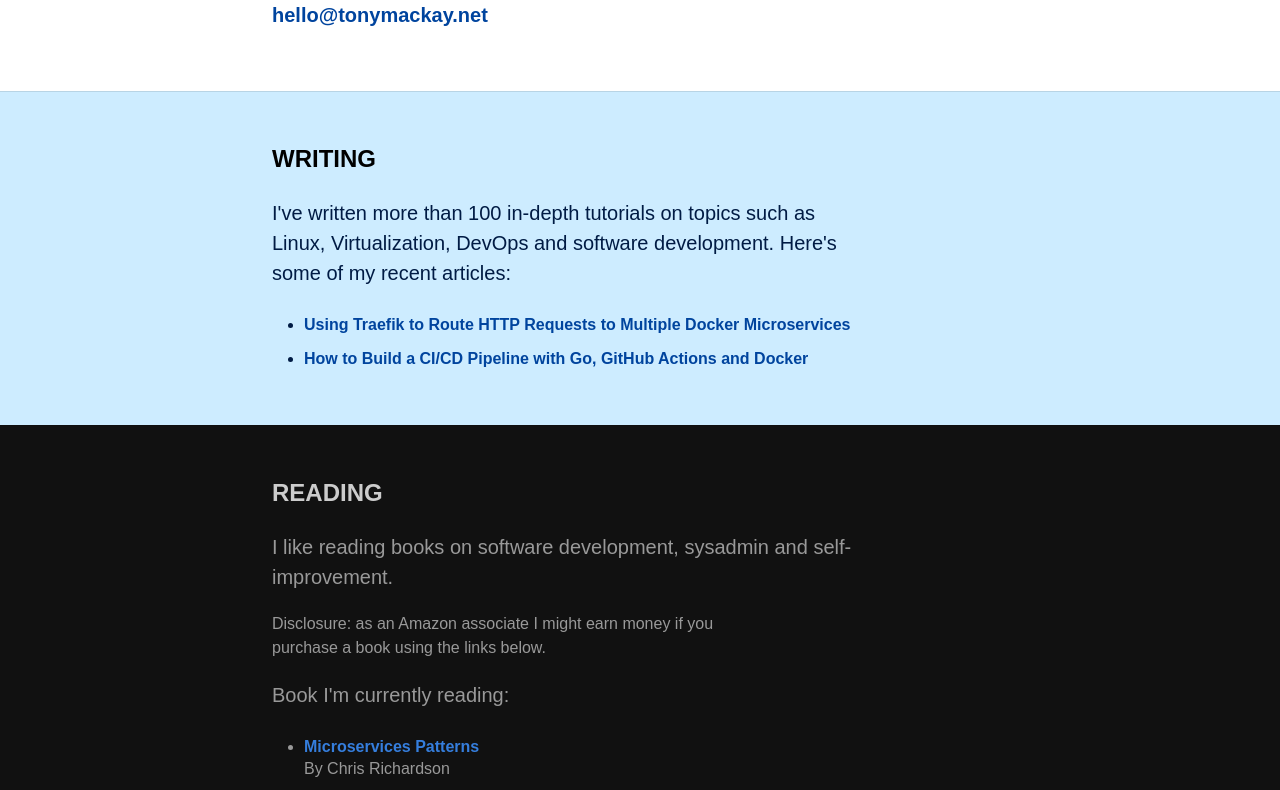
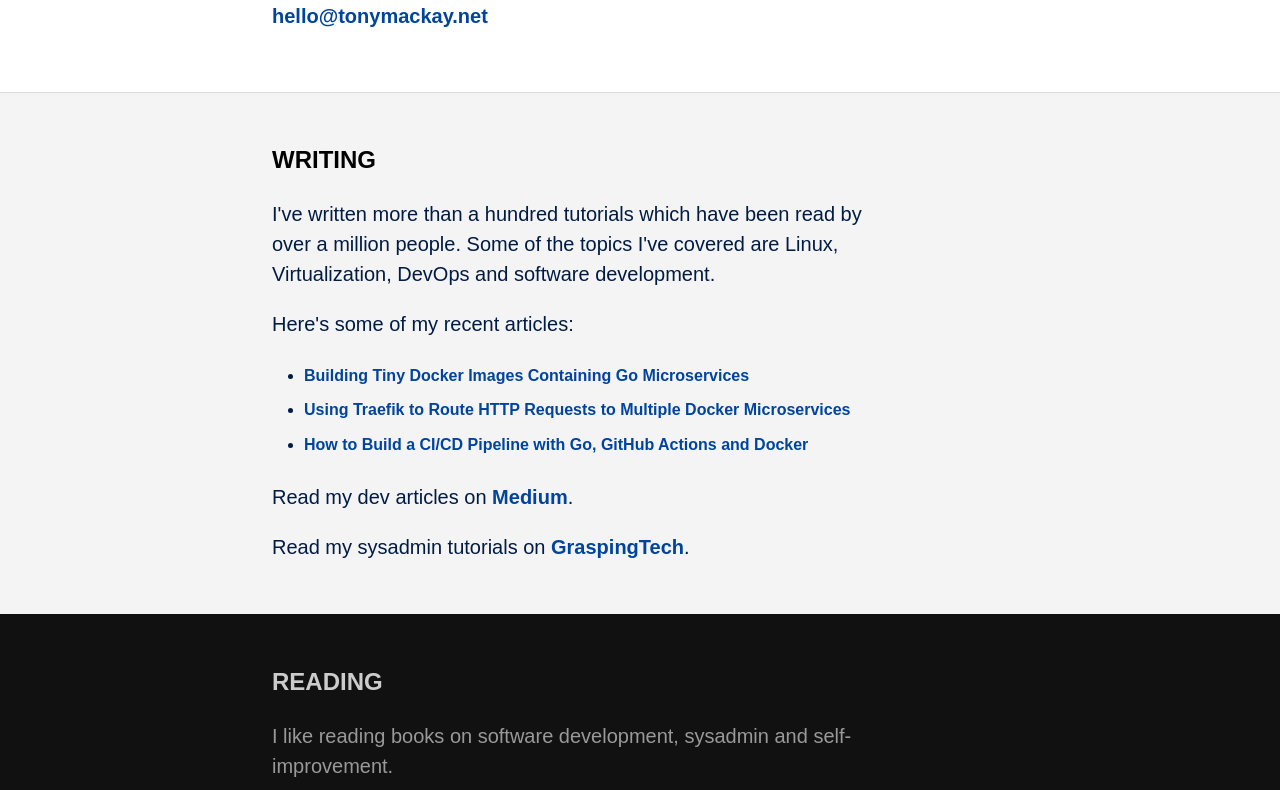
Before and after one commit to tonymackay/tonymackay.net, a website: page index.html in a window 1280 px wide. Shown: the part 363-1153 px from the top of the page. Drawn offline with Linux system fonts and the light colour scheme; no server answers.

Commit message:
Update latest post and styles

```diff
--- a/index.html
+++ b/index.html
@@ -8,9 +8,8 @@
     <link href="tachyons.min.css" rel="stylesheet">
 </head>
 
-<body class="avenir bt bb bw2 b--blue">
-
-    <div>
+<body class="avenir bt bw2 b--bg-near-black bg-near-black">
+    <div class="bg-white bt b--black-10 ">
         <div class="mw7 pv4 ph3 pv5-ns center black-80">
             <h1 class="f3 f2-ns fw6 lh-title measure mb2 ttu">Tony Mackay.</h1>
             <p class="f5 f4-ns fw5 pt3 lh-copy measure mt0">
@@ -42,17 +41,21 @@
         </div>
     </div>
 
-    <div class="bt b--black-10 bg-lightest-blue navy">
+    <div class="bt b--black-10 bg-near-white navy">
         <div class="mw7 pv4 ph3 center">
             <h2 class="f4 f3-ns fw6 lh-title measure mb2 ttu black">Writing</h2>
             <p class="f5 f4-ns fw5 pt3 lh-copy measure mt0">
-                I've written more than 100 in-depth tutorials on topics such as Linux, Virtualization, DevOps and software development.
-                Here's some of my recent articles:
+                I've written more than a hundred tutorials which have been read by over a million people.
+                Some of the topics I've covered are Linux, Virtualization, DevOps and software development.
             </p>
+            <p class="f5 f4-ns fw5 lh-copy measure">Here's some of my recent articles:</p>
             <ul class="pl4">
+                <li class="pv2"><a class="fw6 link dim dark-blue" href="https://tonyuk.medium.com/building-tiny-docker-images-containing-go-microservices-766e7f5b316">Building Tiny Docker Images Containing Go Microservices</a></li>
                 <li class="pv2"><a class="fw6 link dim dark-blue" href="https://graspingtech.com/docker-compose-traefik/">Using Traefik to Route HTTP Requests to Multiple Docker Microservices</a></li>
                 <li class="pv2"><a class="fw6 link dim dark-blue" href="https://tonyuk.medium.com/how-to-build-a-ci-cd-pipeline-with-go-github-actions-and-docker-3c69e50b6043">How to Build a CI/CD Pipeline with Go, GitHub Actions and Docker</a></li>
             </ul>
+            <p class="f5 f4-ns fw5 lh-copy">Read my dev articles on <a class="fw6 link dim dark-blue" href="https://tonyuk.medium.com/">Medium</a>.</p>
+            <p class="f5 f4-ns fw5 lh-copy">Read my sysadmin tutorials on <a class="fw6 link dim dark-blue" href="https://graspingtech.com/">GraspingTech</a>.</p>
         </div>
     </div>
 
```
